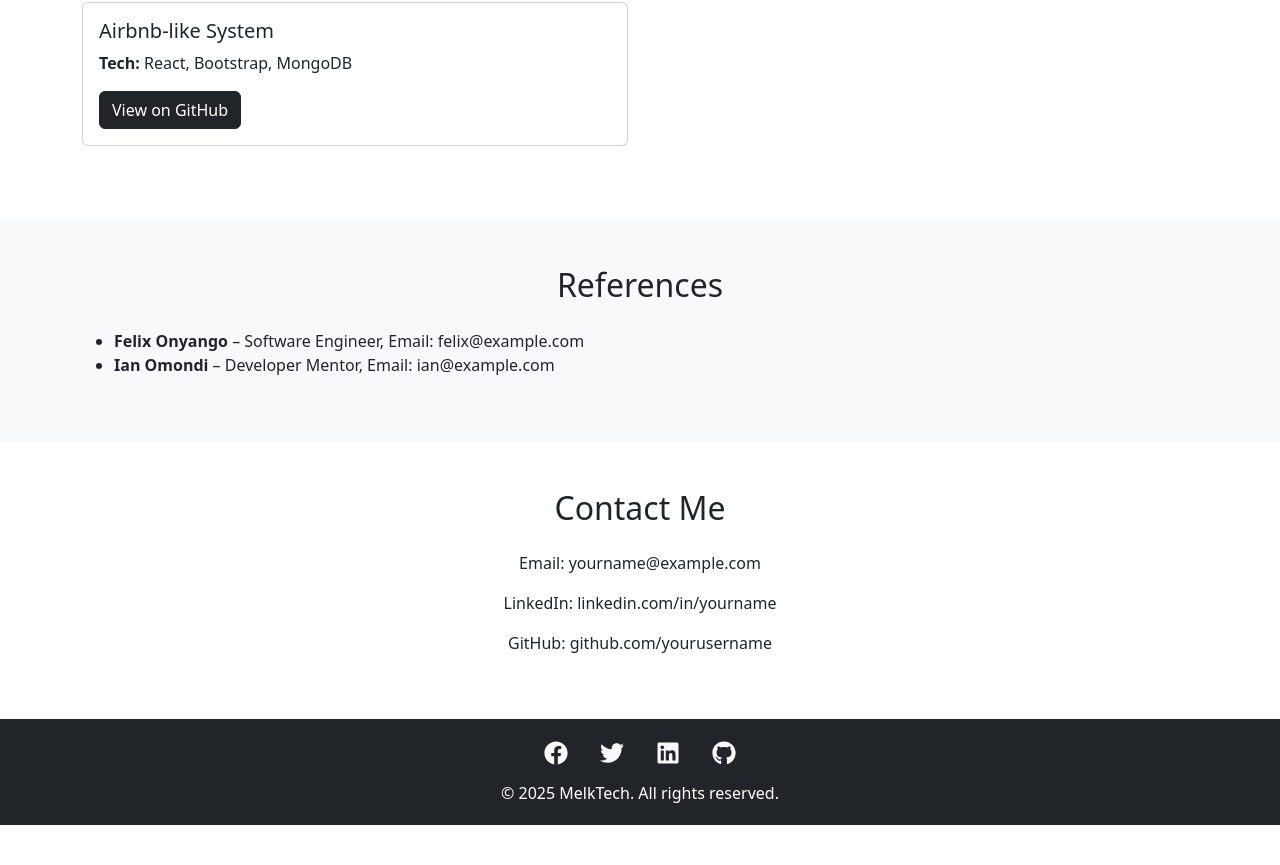
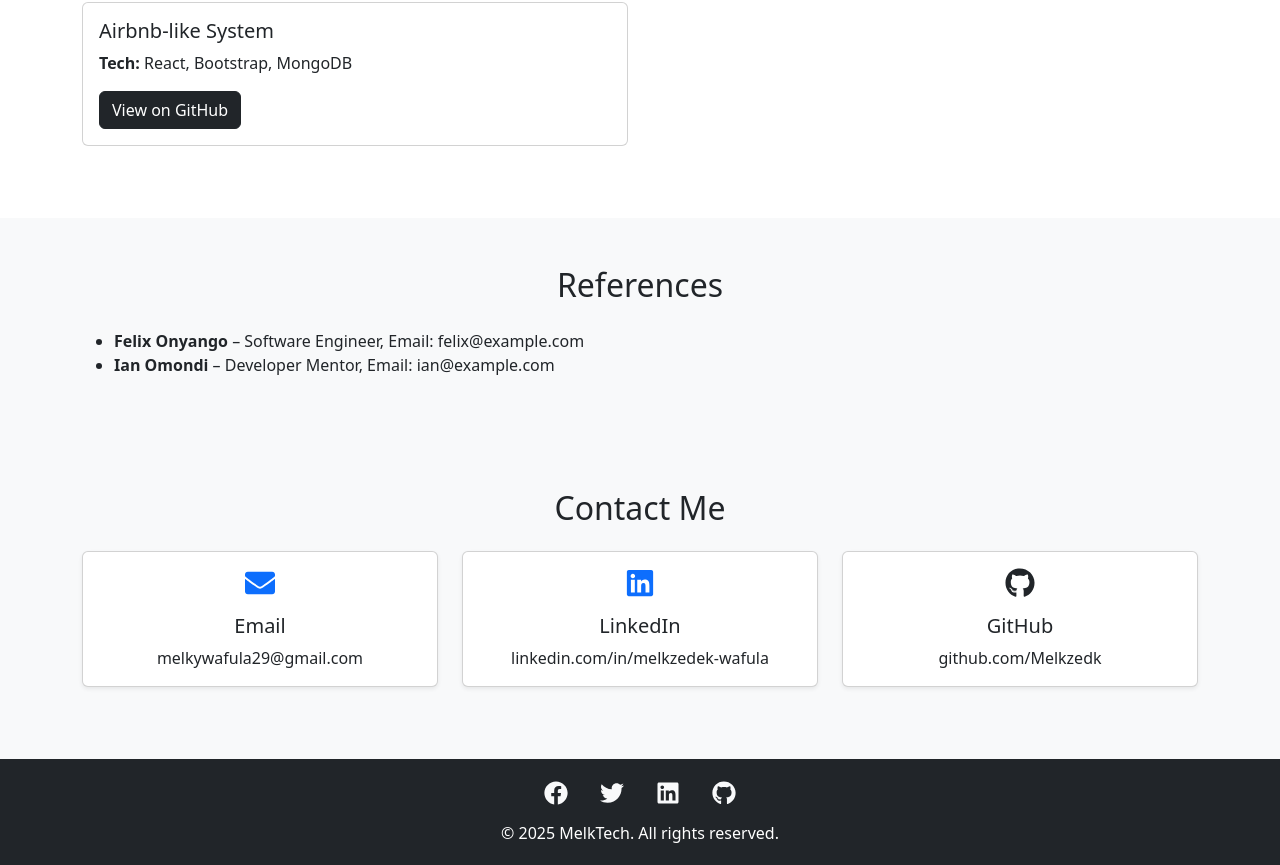
Before and after one commit to Melkzedk/my-portfolio, a React (Create React App) app: page / in a window 1280 px wide. Shown: the part 2289-3154 px from the top of the page. Before the commit the page ends 3114 px from the top, so only its background shows below. Built offline with nearby package versions, Linux system fonts and the light colour scheme.

Commit message:
boostrap to contact page

```diff
--- a/src/components/Contact.js
+++ b/src/components/Contact.js
@@ -1,14 +1,66 @@
 import React from 'react';
+import { Container, Row, Col, Card } from 'react-bootstrap';
+import { FaEnvelope, FaLinkedin, FaGithub } from 'react-icons/fa';
 
 function Contact() {
   return (
-    <section id="contact" className="p-5">
-      <h2 className="text-center mb-4">Contact Me</h2>
-      <div className="container text-center">
-        <p>Email: yourname@example.com</p>
-        <p>LinkedIn: linkedin.com/in/yourname</p>
-        <p>GitHub: github.com/yourusername</p>
-      </div>
+    <section id="contact" className="py-5" style={{ backgroundColor: '#f8f9fa' }}>
+      <Container>
+        <h2 className="text-center mb-4">Contact Me</h2>
+        <Row className="justify-content-center">
+          <Col md={6} lg={4}>
+            <Card className="text-center shadow-sm mb-4">
+              <Card.Body>
+                <FaEnvelope size={30} className="mb-3 text-primary" />
+                <Card.Title>Email</Card.Title>
+                <Card.Text>
+                  <a href="mailto:melkywafula29@gmail.com" className="text-decoration-none text-dark">
+                    melkywafula29@gmail.com
+                  </a>
+                </Card.Text>
+              </Card.Body>
+            </Card>
+          </Col>
+
+          <Col md={6} lg={4}>
+            <Card className="text-center shadow-sm mb-4">
+              <Card.Body>
+                <FaLinkedin size={30} className="mb-3 text-primary" />
+                <Card.Title>LinkedIn</Card.Title>
+                <Card.Text>
+                  <a
+                    href="https://www.linkedin.com/in/melkzedek-wafula-4a8b46203/"
+                    target="_blank"
+                    rel="noopener noreferrer"
+                    className="text-decoration-none text-dark"
+                  >
+                    linkedin.com/in/melkzedek-wafula
+                  </a>
+                </Card.Text>
+              </Card.Body>
+            </Card>
+          </Col>
+
+          <Col md={6} lg={4}>
+            <Card className="text-center shadow-sm mb-4">
+              <Card.Body>
+                <FaGithub size={30} className="mb-3 text-dark" />
+                <Card.Title>GitHub</Card.Title>
+                <Card.Text>
+                  <a
+                    href="https://github.com/Melkzedk/Melkzedk"
+                    target="_blank"
+                    rel="noopener noreferrer"
+                    className="text-decoration-none text-dark"
+                  >
+                    github.com/Melkzedk
+                  </a>
+                </Card.Text>
+              </Card.Body>
+            </Card>
+          </Col>
+        </Row>
+      </Container>
     </section>
   );
 }
```
